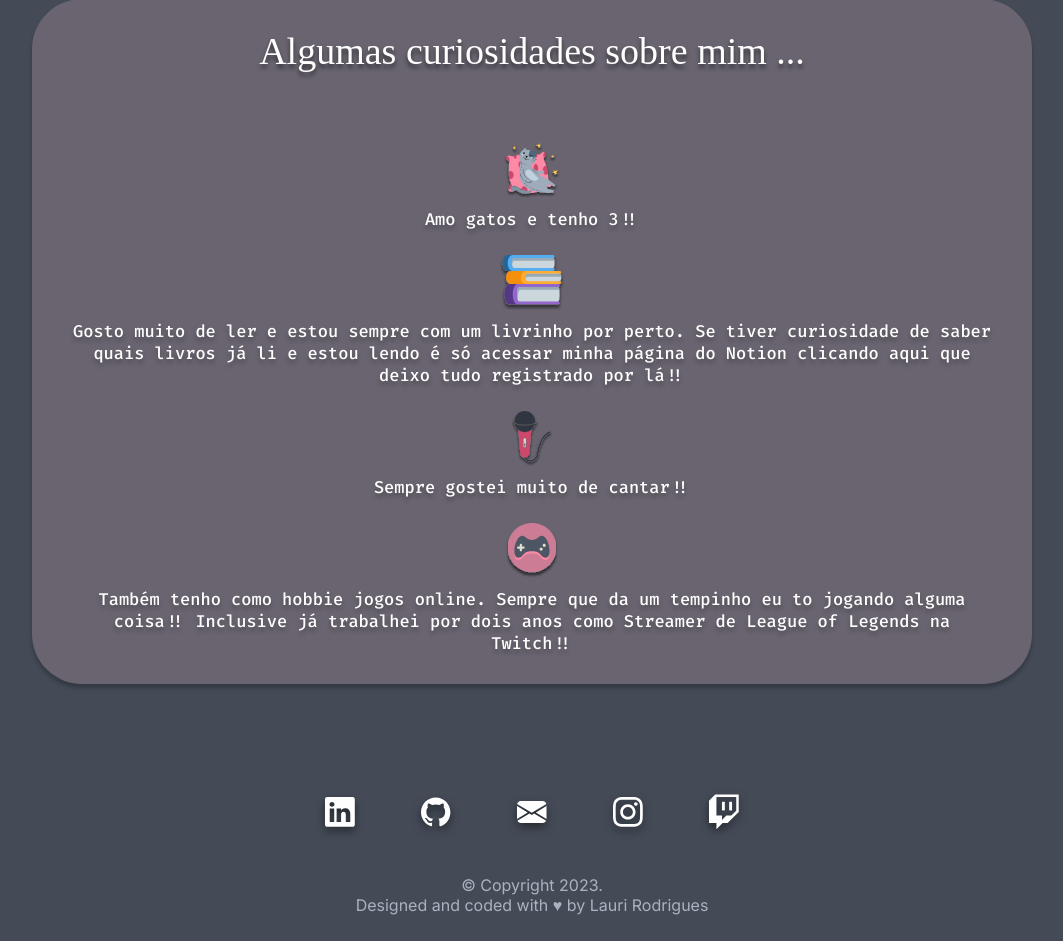
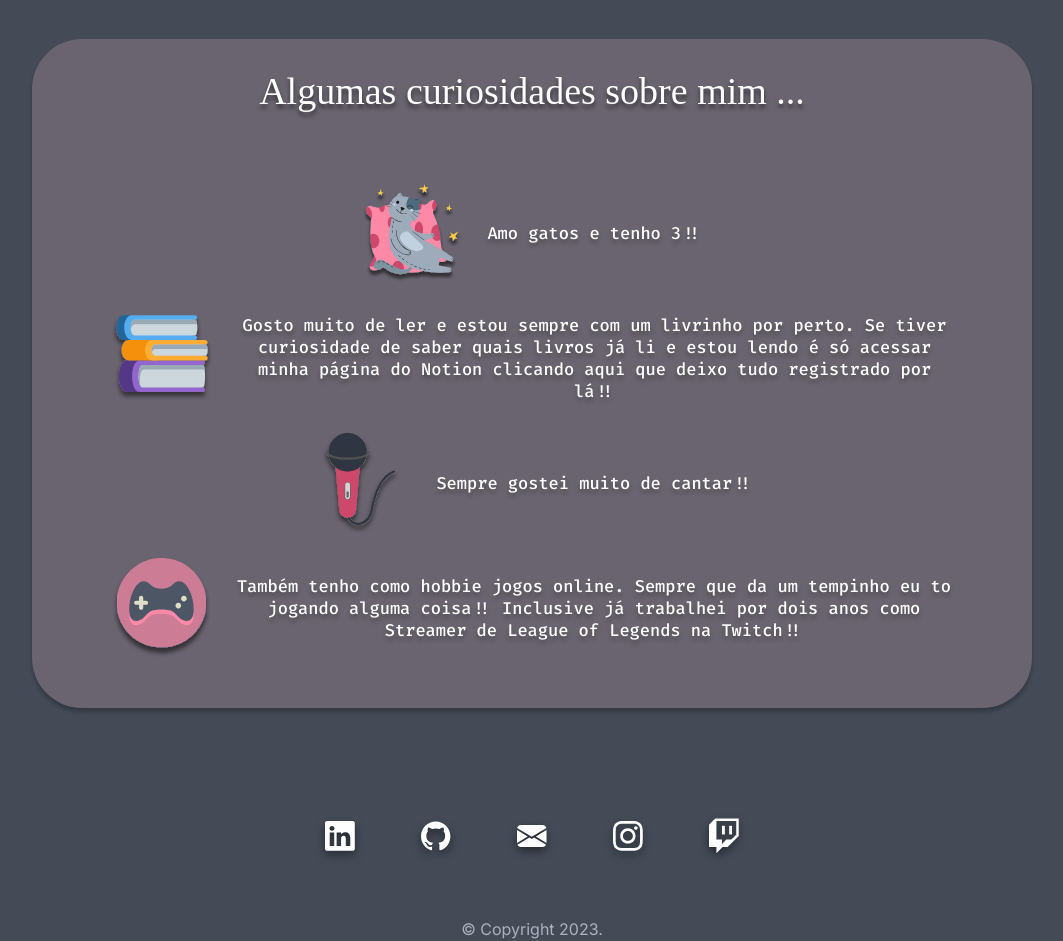
Before and after one commit to LauriRodrigues/portfolio, a React (Vite) app: page /sobre-mim in a window 1280 px wide. Shown: the part 1980-2921 px from the top of the page, without its empty margins (108-1171 px from the left). Built offline with nearby package versions, Linux system fonts and the light colour scheme; a web font is replaced by a local one.

Commit message:
:lipstick: feat: icons interface fix

```diff
--- a/src/components/Icon/index.jsx
+++ b/src/components/Icon/index.jsx
@@ -1,8 +1,8 @@
 import { Container } from './styles'
 
-export function Icon({ iconName, textIcon }) {
+export function Icon({ iconName, textIcon, iconSize }) {
   return (
-    <Container>
+    <Container className={iconSize}>
       <img src={iconName} alt="" />
       <p>{textIcon}</p>
     </Container>
--- a/src/components/Icon/styles.js
+++ b/src/components/Icon/styles.js
@@ -1,4 +1,5 @@
 import styled from 'styled-components'
+import { DEVICE } from '../../styles/brakepoints'
 
 export const Container = styled.div`
   display: flex;
@@ -9,4 +10,19 @@ export const Container = styled.div`
   img {
     height: 5.5rem;
   }
+
+  &.bigIcon {
+    img {
+      height: 10rem;
+      width: 10rem;
+    }
+  }
+
+  ${DEVICE.lg} {
+    &.bigIcon {
+      flex-direction: row;
+      margin-inline: 4rem;
+      gap: 2.5rem;
+    }
+  }
 `
--- a/src/components/IconsGroup/index.jsx
+++ b/src/components/IconsGroup/index.jsx
@@ -20,7 +20,7 @@ import Books from '../../assets/Books.svg'
 import Music from '../../assets/music.svg'
 import Games from '../../assets/Games.svg'
 
-export function IconsGroup({ groupType }) {
+export function IconsGroup({ groupType, iconSize }) {
   let iconsToRender = null
 
   if (groupType === 'hardskillsIcons') {
@@ -51,14 +51,24 @@ export function IconsGroup({ groupType }) {
   } else if (groupType === 'curiositiesIcons') {
     iconsToRender = (
       <Container>
-        <Icon iconName={Cats} textIcon="Amo gatos e tenho 3!!" />
         <Icon
+          iconSize="bigIcon"
+          iconName={Cats}
+          textIcon="Amo gatos e tenho 3!!"
+        />
+        <Icon
+          iconSize="bigIcon"
           iconName={Books}
           textIcon="Gosto muito de ler e estou sempre com um livrinho por perto.  Se tiver curiosidade de saber quais livros já li e estou lendo é só acessar minha página do Notion clicando aqui que deixo tudo registrado por lá!!"
         />
-        <Icon iconName={Music} textIcon="Sempre gostei muito de cantar!!" />
+        <Icon
+          iconSize="bigIcon"
+          iconName={Music}
+          textIcon="Sempre gostei muito de cantar!!"
+        />
 
         <Icon
+          iconSize="bigIcon"
           iconName={Games}
           textIcon="Também tenho como hobbie jogos online. Sempre que da um tempinho eu to jogando alguma coisa!! Inclusive já trabalhei por dois anos como Streamer de League of Legends na Twitch!!"
         />
--- a/src/components/IconsGroup/styles.js
+++ b/src/components/IconsGroup/styles.js
@@ -8,4 +8,5 @@ export const Container = styled.div`
   align-items: center;
   justify-content: center;
   margin-top: 4.5rem;
+  margin-bottom: 2rem;
 `
--- a/src/components/Links/styles.js
+++ b/src/components/Links/styles.js
@@ -15,6 +15,7 @@ export const Container = styled.div`
 
     &.row {
       gap: 4rem;
+      margin-bottom: 2rem;
     }
 
     margin-top: 0;
```
